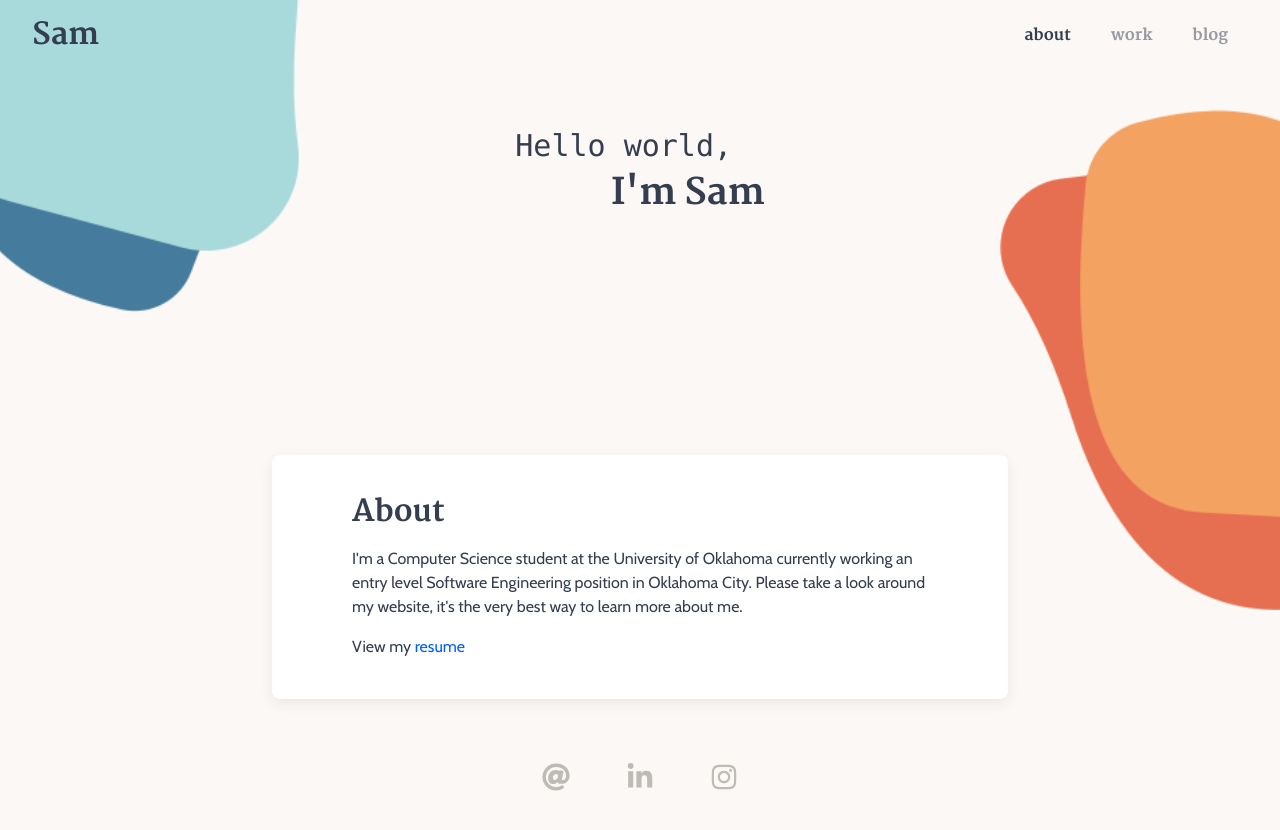
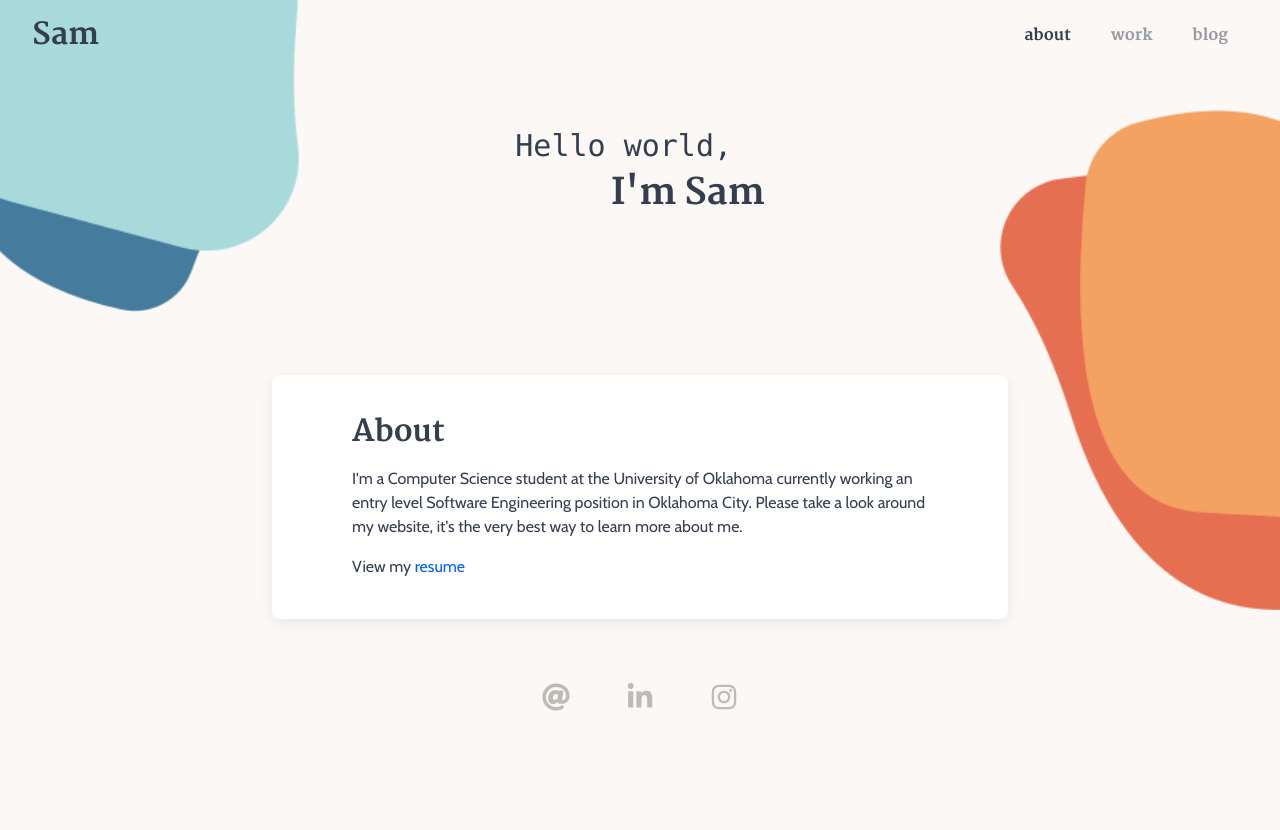
Before and after one commit to s-fletcher/me, a Next.js app: page / in a window 1280 px wide. Shown: the top 830 px of the page. After the commit the page ends 800 px from the top, so only its background shows below. Built offline with nearby package versions, Linux system fonts and the light colour scheme.

Commit message:
Tweak margins

```diff
--- a/src/views/about/components/about-box.tsx
+++ b/src/views/about/components/about-box.tsx
@@ -4,7 +4,7 @@ export const AboutBox = () => (
   <Box
     boxShadow="card"
     borderRadius="lg"
-    mt={[40, 60]}
+    mt={40}
     bg="white"
     py={10}
     px={[8, 10, 20]}
--- a/src/views/blog/index.tsx
+++ b/src/views/blog/index.tsx
@@ -4,7 +4,7 @@ import { Title } from '../../components/title';
 export const Blog = () => (
   <>
     <Title lineOne="Welcome to my" lineTwo="Digital Garden" />
-    <Box my={258} textAlign="center">
+    <Box my={218} textAlign="center">
       Coming soon...
     </Box>
   </>
--- a/src/views/work/index.tsx
+++ b/src/views/work/index.tsx
@@ -4,7 +4,7 @@ import { Title } from '../../components/title';
 export const Work = () => (
   <>
     <Title lineOne="Let's get to" lineTwo="Business" />
-    <Box my={258} textAlign="center">
+    <Box my={218} textAlign="center">
       Coming soon...
     </Box>
   </>
```
